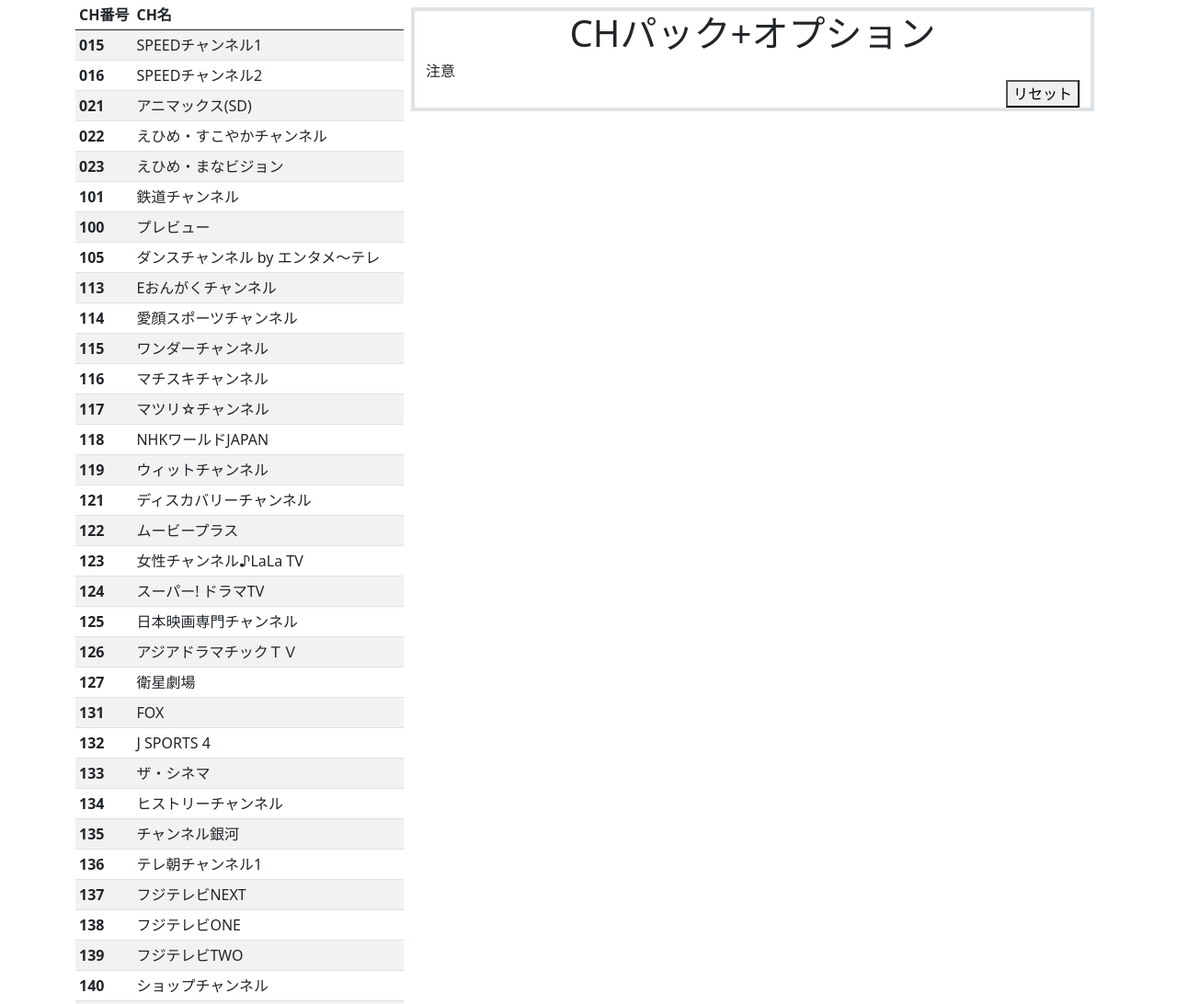
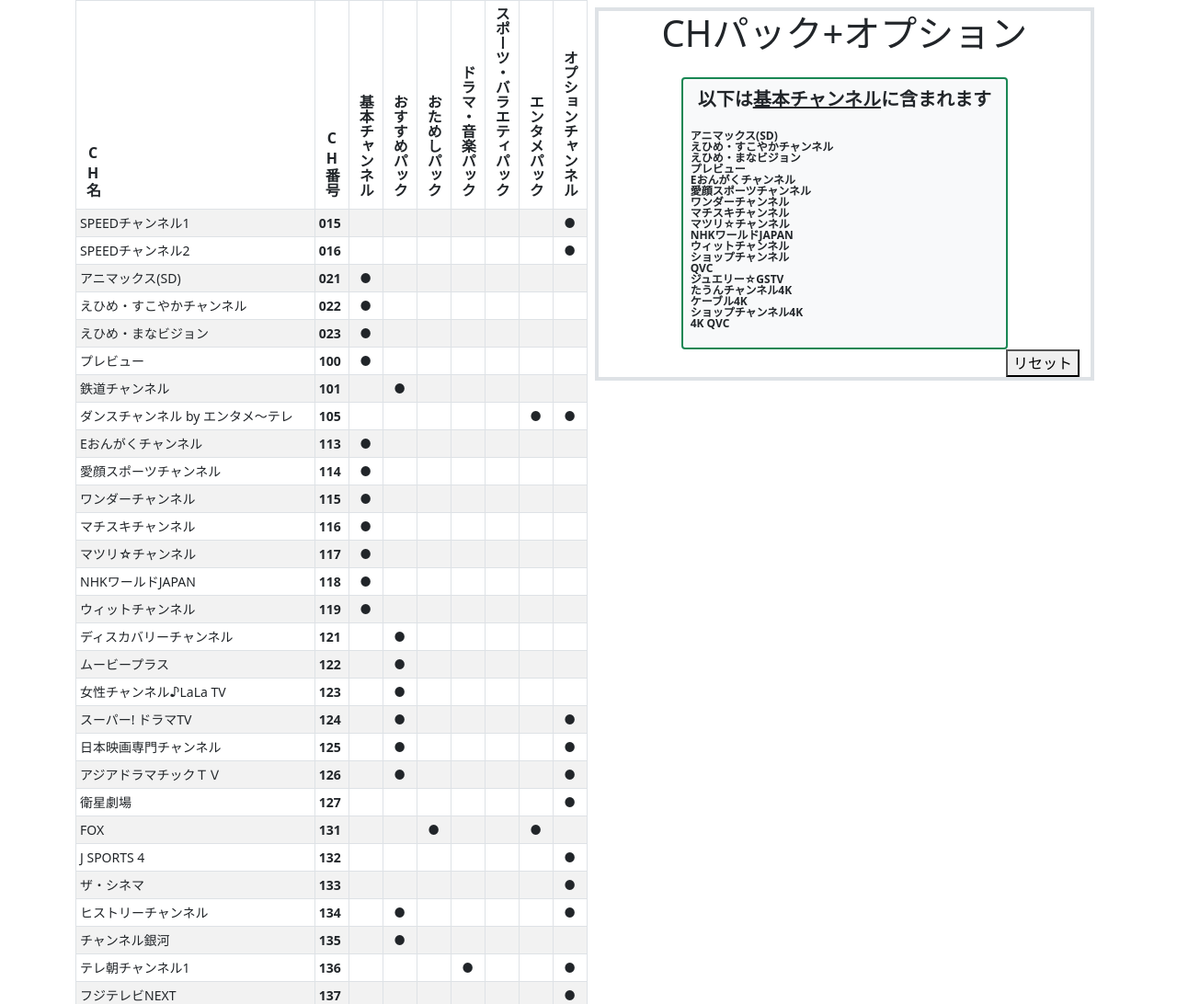
Before and after one commit to consomme67/eclipse, a plain HTML site: page index.html in a window 1280 px wide. Shown: the top 1092 px of the page at 92% size. Drawn offline with nearby package versions, Linux system fonts and the light colour scheme.

Commit message:
CHがどのパックに含まれるかの表示追加

```diff
--- a/ch_list.js
+++ b/ch_list.js
@@ -1,19 +1,19 @@
 const ch_list = [
 	{"chnum":15, "chname":"SPEEDチャンネル1", chelement:{option:["single","set"],set:[16]},price:{single:900, set:1200}},
 	{"chnum":16, "chname":"SPEEDチャンネル2", chelement:{option:["set"],set:[15]},price:{set:1200}}, //スピード1.2セットだと1200
-	{"chnum":21, "chname":"アニマックス(SD)", chelement:{},price:{}},
-	{"chnum":22, "chname":"えひめ・すこやかチャンネル", chelement:{},price:{}},
-	{"chnum":23, "chname":"えひめ・まなビジョン", chelement:{},price:{}},
+	{"chnum":21, "chname":"アニマックス(SD)", chelement:{kihon:[]},price:{}},
+	{"chnum":22, "chname":"えひめ・すこやかチャンネル", chelement:{kihon:[]},price:{}},
+	{"chnum":23, "chname":"えひめ・まなビジョン", chelement:{kihon:[]},price:{}},
+	{"chnum":100, "chname":"プレビュー", chelement:{kihon:[]},price:{}},
 	{"chnum":101, "chname":"鉄道チャンネル", chelement:{osu:[]},price:{}},
-	{"chnum":100, "chname":"プレビュー", chelement:{},price:{}},
 	{"chnum":105, "chname":"ダンスチャンネル by エンタメ～テレ", chelement:{option:["single"],ent:[]},price:{single:900}},
-	{"chnum":113, "chname":"Eおんがくチャンネル", chelement:{},price:{}},
-	{"chnum":114, "chname":"愛顔スポーツチャンネル", chelement:{},price:{}},
-	{"chnum":115, "chname":"ワンダーチャンネル", chelement:{},price:{}},
-	{"chnum":116, "chname":"マチスキチャンネル", chelement:{},price:{}},
-	{"chnum":117, "chname":"マツリ☆チャンネル", chelement:{},price:{}},
-	{"chnum":118, "chname":"NHKワールドJAPAN", chelement:{},price:{}},
-	{"chnum":119, "chname":"ウィットチャンネル", chelement:{},price:{}},
+	{"chnum":113, "chname":"Eおんがくチャンネル", chelement:{kihon:[]},price:{}},
+	{"chnum":114, "chname":"愛顔スポーツチャンネル", chelement:{kihon:[]},price:{}},
+	{"chnum":115, "chname":"ワンダーチャンネル", chelement:{kihon:[]},price:{}},
+	{"chnum":116, "chname":"マチスキチャンネル", chelement:{kihon:[]},price:{}},
+	{"chnum":117, "chname":"マツリ☆チャンネル", chelement:{kihon:[]},price:{}},
+	{"chnum":118, "chname":"NHKワールドJAPAN", chelement:{kihon:[]},price:{}},
+	{"chnum":119, "chname":"ウィットチャンネル", chelement:{kihon:[]},price:{}},
 	{"chnum":121, "chname":"ディスカバリーチャンネル", chelement:{osu:[]},price:{}},
 	{"chnum":122, "chname":"ムービープラス", chelement:{osu:[]},price:{}},
 	{"chnum":123, "chname":"女性チャンネル♪LaLa TV", chelement:{osu:[]},price:{}},
@@ -31,7 +31,7 @@
 	{"chnum":137, "chname":"フジテレビNEXT", chelement:{option:["single","set"],set:[138,139]},price:{single:1000,set:1500}},
 	{"chnum":138, "chname":"フジテレビONE", chelement:{sup:[],option:["set"],set:[137,139]},price:{set:1500}},
 	{"chnum":139, "chname":"フジテレビTWO", chelement:{sup:[],option:["set"],set:[137,138]},price:{set:1500}},
-	{"chnum":140, "chname":"ショップチャンネル", chelement:{},price:{}},
+	{"chnum":140, "chname":"ショップチャンネル", chelement:{kihon:[]},price:{}},
 	{"chnum":141, "chname":"ホームドラマチャンネル", chelement:{option:["single"], dor:[]},price:{single:600}},
 	{"chnum":142, "chname":"ナショナル ジオグラフィック", chelement:{ent:[], ote:[]},price:{}},
 	{"chnum":143, "chname":"旅チャンネル", chelement:{osu:[]},price:{}},
@@ -63,7 +63,7 @@
 	{"chnum":169, "chname":"J SPORTS 2", chelement:{osu:[],option:["set"],set:[132,158,168]},price:{set:2515}},
 	{"chnum":170, "chname":"ミュージック・ジャパンTV", chelement:{option:["single"]},price:{single:400}},
 	{"chnum":171, "chname":"海外アニメ！カートゥーンネットワーク", chelement:{osu:[]},price:{}},
-	{"chnum":172, "chname":"QVC", chelement:{},price:{}},
+	{"chnum":172, "chname":"QVC", chelement:{kihon:[]},price:{}},
 	{"chnum":173, "chname":"東映チャンネル", chelement:{option:["single"]},price:{single:1500}},
 	{"chnum":174, "chname":"KNTV", chelement:{option:["single"]},price:{single:3600}},
 	{"chnum":175, "chname":"歌謡ポップスチャンネル", chelement:{option:["single"], osu:[]},price:{single:800}},
@@ -74,14 +74,14 @@
 	{"chnum":181, "chname":"Mnet", chelement:{option:["single"]},price:{single:2300}},
 	{"chnum":182, "chname":"アニメシアターX (AT-X)", chelement:{option:["single"]},price:{single:1800}},
 	{"chnum":183, "chname":"ディズニー・チャンネル", chelement:{option:["single"]},price:{single:739}},
-	{"chnum":184, "chname":"KBS", chelement:{ent:[]},price:{}},
+	{"chnum":184, "chname":"KBS WORLD", chelement:{ent:[]},price:{}},
 	{"chnum":185, "chname":"日経CNBC", chelement:{option:["single"], osu:[]},price:{single:900}},
-	{"chnum":186, "chname":"アニマルチャンネル", chelement:{osu:[]},price:{}},
+	{"chnum":186, "chname":"アニマルプラネット", chelement:{osu:[]},price:{}},
 	{"chnum":187, "chname":"エンタメ～テレ☆", chelement:{option:["single"], ent:[]},price:{single:600}},
 	{"chnum":188, "chname":"テレ朝チャンネル2", chelement:{option:["single"], dor:[]},price:{single:6000}},
 	{"chnum":190, "chname":"日テレプラス", chelement:{sup:[]},price:{}},
 	{"chnum":191, "chname":"パチンコ☆パチスロTV!", chelement:{option:["single"]},price:{single:1000}},
-	{"chnum":192, "chname":"ジュエリー☆GSTV", chelement:{},price:{}},
+	{"chnum":192, "chname":"ジュエリー☆GSTV", chelement:{kihon:[]},price:{}},
 	{"chnum":195, "chname":"Ｖ☆パラダイス", chelement:{option:["single"]},price:{single:700}},
 	{"chnum":196, "chname":"囲碁・将棋チャンネル", chelement:{osu:[]},price:{}},
 	{"chnum":252, "chname":"日テレNEWS24", chelement:{sup:[], ote:[],option:["single"]},price:{single:480}},
@@ -89,10 +89,10 @@
 	{"chnum":291, "chname":"レッドチェリー", chelement:{option:["single","set"],set:[394]},price:{single:2500,set:3000}},
 	{"chnum":393, "chname":"レインボーチャンネル", chelement:{option:["single"]},price:{single:2300}},
 	{"chnum":394, "chname":"プレイボーイ チャンネル", chelement:{option:["single","set"],set:291},price:{single:2500,set:3000}},
-	{"chnum":400, "chname":"たうんチャンネル4K", chelement:{},price:{}},
-	{"chnum":401, "chname":"ケーブル4K", chelement:{},price:{}},
-	{"chnum":416, "chname":"ショップチャンネル4K", chelement:{},price:{}},
-	{"chnum":417, "chname":"4K QVC", chelement:{},price:{}},
+	{"chnum":400, "chname":"たうんチャンネル4K", chelement:{kihon:[]},price:{}},
+	{"chnum":401, "chname":"ケーブル4K", chelement:{kihon:[]},price:{}},
+	{"chnum":416, "chname":"ショップチャンネル4K", chelement:{kihon:[]},price:{}},
+	{"chnum":417, "chname":"4K QVC", chelement:{kihon:[]},price:{}},
 	{"chnum":418, "chname":"ザ・シネマ4K", chelement:{osu:[]},price:{}},
 	{"chnum":500, "chname":"イベントプレミアムチャンネル", chelement:{option:["single"]},price:{single:300}},
 
@@ -113,5 +113,6 @@
 	ote : {ch_list:[147,252,155,150,131,142,160],price:500},
 	dor : {ch_list:[136,188,141,155,150,161],price:500},
 	sup : {ch_list:[147,138,139,144,176,252,284],price:500},
-	ent : {ch_list:[131,142,160,187,105,178,184],price:500}
+	ent : {ch_list:[131,142,160,187,105,178,184],price:500},
+	kihon : {ch_list:[21,100,118,140,172,192]}
 };
--- a/index.css
+++ b/index.css
@@ -46,3 +46,12 @@
     opacity: 1;
   }
 }
+span{
+  writing-mode: vertical-rl;
+  text-orientation: upright;
+  margin: 2px;
+}
+
+td textarea {
+  vertical-align: middle;
+}
--- a/index.html
+++ b/index.html
@@ -4,21 +4,31 @@
     <meta charset="utf-8">
     <meta name="viewport" content="width=device-width, initial-scale=1">
 	<link rel="stylesheet" type="text/css" href="./index.css">
-
+	<title>V早見表</title>
 	<link href="https://cdn.jsdelivr.net/npm/bootstrap@5.0.0-beta1/dist/css/bootstrap.min.css" rel="stylesheet" integrity="sha384-giJF6kkoqNQ00vy+HMDP7azOuL0xtbfIcaT9wjKHr8RbDVddVHyTfAAsrekwKmP1" crossorigin="anonymous">
 
 </head>
 <body>
-<script type="text/javascript" src="https://ajax.googleapis.com/ajax/libs/jquery/1.9.1/jquery.min.js"></script>
+<!-- <script type="text/javascript" src="https://ajax.googleapis.com/ajax/libs/jquery/1.9.1/jquery.min.js"></script>
+ -->
 <div class="container">
 
 	<div class="d-flex bd-highlight mb-3">
 		<div class="table-responsive">
-			<table class="table table-striped table-hover table-sm">
+			<table class="table table-bordered table-striped table-hover table-sm">
 			  <thead>
 			    <tr>
-			      <th scope="col">CH番号</th>
-			      <th scope="col">CH名</th>
+			    	<th scope="col"><span>CH名</span></th>
+					<th scope="col"><span>CH番号</span></th>
+					<th scope="col"><span>基本チャンネル</span></th>
+					<th scope="col"><span>おすすめパック</span></th>
+					<th scope="col"><span>おためしパック</span></th>
+					<th scope="col"><span>ドラマ・音楽パック</span></th>
+					<th scope="col"><span>スポーツ・バラエティパック</span></th>
+					<th scope="col"><span>エンタメパック</span></th>
+					<th scope="col"><span>オプションチャンネル</span></th>
+
+
 			    </tr>
 			  </thead>
 			  <tbody id="data-table">
@@ -27,7 +37,8 @@
 		</div>
 
 		<div class="p-2 bd-highlight flex-grow-1 text-center">
-			<div class="sticky-top border border-4" >
+			<div class="sticky-top" >
+				<div class="border border-4">
 					<div>
 						<h1>CHパック+オプション</h1>
 						<div class="container d-flex justify-content-center h-70">
@@ -39,13 +50,43 @@
 							</div>
 						</div>
 						<div class="container h-20" id="ps">
-						<h1 class="p-0 m-0 text-start fs-6">注意</h1>
+							<h1 class="p-0 m-0 text-start fs-6"></h1>
 						</div>
 					</div>
-				<div id="price"></div>
+					<div style=width:50%;></div>
+
+					<div class="mt-3 badge bg-light text-dark border border-success border-2" style="text-align:left;">
+						<p class="p-2 fs-5">以下は<u>基本チャンネル</u>に含まれます</p>
+						<p>アニマックス(SD)<br>
+						えひめ・すこやかチャンネル<br>
+						えひめ・まなビジョン<br>
+						プレビュー<br>
+						Eおんがくチャンネル<br>
+						愛顔スポーツチャンネル<br>
+						ワンダーチャンネル<br>
+						マチスキチャンネル<br>
+						マツリ☆チャンネル<br>
+						NHKワールドJAPAN<br>
+						ウィットチャンネル<br>
+						ショップチャンネル<br>
+						QVC<br>
+						ジュエリー☆GSTV<br>
+						たうんチャンネル4K<br>
+						ケーブル4K<br>
+						ショップチャンネル4K<br>
+						4K QVC<br>
+						</p>
+					</div>
+
+					<div class="me-3" id="price" style="text-align:right;"></div>
 					<div class="container reset_button">
 						<button onclick="reset_button()">リセット</button>
 					</div>
+				</div>
+				<div class="container" style="justify-content: left;;">
+
+				</div>
+
 			</div>
 		</div>
 
--- a/index.js
+++ b/index.js
@@ -8,6 +8,7 @@
 	dor:[],
 	sup:[],
 	ent:[],
+	kihon:[],
 	opt:[]
 };
 
@@ -17,9 +18,18 @@
 	dor:false,
 	sup:false,
 	ent:false,
+	kihon:false,
 	opt:false
 };
 
+let working_items = {
+	osusume:[],
+	otegaru:[],
+	doraon:[],
+	supobara:[],
+	entame:[],
+	option:[]
+}
 let option = [];
 
 let tableEle = document.getElementById('data-table');
@@ -34,46 +44,104 @@
 	tr.id = "tableId_" + `${i}`;
 	tr.classList = "toggle";
 	tr.classList.add("hit");
+	tr.classList.add("small")
 	tr.onclick = test;
 	//tr.onclick = func(arguments[0]);
 	tableEle.appendChild(tr);
 
 
-	let th = document.createElement('th');
-	let td = document.createElement("td");
+	let numtd = document.createElement('th');
+	let nametd = document.createElement('td');
 
-	th.scope = "row";
+	let kihontd = document.createElement('th');
+	let osutd = document.createElement('td');
+	let otetd = document.createElement('td');
+	let dortd = document.createElement('td');
+	let suptd = document.createElement('td');
+	let enttd = document.createElement('td');
+	let opttd = document.createElement('td');
+
+	nametd.scope = "row";
 	if (ch_list[i].chnum < 100){
-		console.log("aaa");
-		th.innerHTML = `0${ch_list[i].chnum}`;
+//		console.log("aaa");
+		numtd.innerHTML = `0${ch_list[i].chnum}`;
 	}else{
-		console.log("bbb");
-		th.innerHTML = ch_list[i].chnum;
+//		console.log("bbb");
+		numtd.innerHTML = ch_list[i].chnum;
 	}
 
-	td.innerHTML = ch_list[i].chname;
+	nametd.innerHTML = ch_list[i].chname;
 
-	tr.appendChild(th);
-	tr.appendChild(td);
+	for (let key in ch_list[i].chelement){
+		if (key == "kihon"){
+			let Textnode = document.createTextNode("●")
+			kihontd.appendChild(Textnode);
+			kihontd.style.textAlign = "center";
+		}
+		if (key == "osu"){
+			let Textnode = document.createTextNode("●")
+			osutd.appendChild(Textnode);
+			osutd.style.textAlign = "center";
+		}
+		if (key == "ote"){
+			let Textnode = document.createTextNode("●")
+			otetd.appendChild(Textnode);
+			otetd.style.textAlign = "center";
+		}
+		if (key == "dor"){
+			let Textnode = document.createTextNode("●")
+			dortd.appendChild(Textnode);
+			dortd.style.textAlign = "center";
+		}
+		if (key == "sup"){
+			let Textnode = document.createTextNode("●")
+			suptd.appendChild(Textnode);
+			suptd.style.textAlign = "center";
+		}
+		if (key == "ent"){
+			let Textnode = document.createTextNode("●")
+			enttd.appendChild(Textnode);
+			enttd.style.textAlign = "center";
+		}
+		if (key == "option"){
+			let Textnode = document.createTextNode("●")
+			opttd.appendChild(Textnode);
+			opttd.style.textAlign = "center";
+		}
+	}
+
+	tr.appendChild(nametd);
+	tr.appendChild(numtd);
+	tr.appendChild(kihontd);
+	tr.appendChild(osutd);
+	tr.appendChild(otetd);
+	tr.appendChild(dortd);
+	tr.appendChild(suptd);
+	tr.appendChild(enttd);
+	tr.appendChild(opttd);
+
 
 }
 
 function test(e){
-
+	console.log(e);
+	console.log(e.path[1].id)
 	packDiv.innerHTML = "";
 	optDiv.innerHTML = "";
 	psDiv.innerHTML = "";
 	priceDiv.innerHTML = "";
 	//console.log(`aaa:${option}`)
-	console.log(e.path[1].id);
+//	console.log(e.path[1].id);
 
 	let selectID = e.path[1].id;
+	console.log(`ca1:${selectID}`);
 	let ele = document.getElementById(selectID);
+	console.log(ele);
 	//選択した行を色変更class追加・削除
 	ele.classList.toggle('active');
 
-	let mmm = parseInt(ele.firstElementChild.innerHTML);
-	console.log("-------");
+	let mmm = parseInt(ele.children[1].innerHTML);
+//	console.log("-------");
 	if(pool_ch.includes(mmm)){
 		let index = pool_ch.indexOf(mmm);
 		if (index > -1) {
@@ -85,7 +153,8 @@
 		pool_ch.push(mmm);
 		add(mmm);
 	}
-	console.log(`selected_chList :${pool_ch}`);
+	console.log(`ca2:${mmm}`)
+//	console.log(`selected_chList :${pool_ch}`);
 
 
 	//各パックごとのoptionCHリストを作成✓
@@ -95,10 +164,10 @@
 	option = judge();
 
 	for (let keyname in set_items){
-		if (keyname != 'opt' && judge_items[keyname] == true){
-			create_div(keyname);
+		if (keyname != 'kihon' && keyname != 'opt' && judge_items[keyname] == true){
+			create_div(keyname,mmm);
 		}else if (keyname == 'opt' && judge_items[keyname] == true){
-			create_div(keyname);
+			create_div(keyname,mmm);
 		}
 	}
 
@@ -108,7 +177,7 @@
 	total_div(total);
 	//console.log(total);
 
-	console.log(option);
+//	console.log(option);
 	//create_div();
 }
 
@@ -138,10 +207,13 @@
 		if (key == "ent"){
 			set_items["ent"].push(mmm);
 		}
+		if (key == "kihon"){
+			set_items["kihon"].push(mmm)
+		}
 		if (key == "option"){
 			set_items["opt"].push(mmm);
 		}
-		console.log(`func_add-${key} :${set_items[key]}`);
+//		console.log(`func_add-${key} :${set_items[key]}`);
 	}
 
 };
@@ -176,13 +248,14 @@
 		dor:false,
 		sup:false,
 		ent:false,
+		//kihon:false,
 		opt:false
 	};
 
 	//optをいじる際に一旦optionにコピーしてから使う
 	option = set_items["opt"].concat();
 	//console.log(`bbb:${option}`);
-	console.log("===");
+//	console.log("===");
 	//console.log(judge_items);
 	if (set_items["osu"].length != 0){
 		judge_items["osu"] = true;
@@ -247,12 +320,17 @@
 	}
 }
 
-function create_div(keyname){
+function create_div(keyname,mmm){
 	let available = document.getElementById("Available-pack");
 	let option_list = document.getElementById("option-list");
 	let div = document.createElement("div");
 	let h1 = document.createElement("h1");
-	h1.classList = 'fs-5'
+	let p = document.createElement("p");
+
+	let index = getIndex(mmm,ch_list,"chnum");
+	let namenode = document.createTextNode(ch_list[index].chname);
+
+	h1.classList = 'fs-5';
 	div.id = keyname;
 	div.classList = 'border border-3 round mt-2 ml-1 p-1 mb-2';
 	if (keyname == "osu"){
@@ -298,9 +376,11 @@
 		for (let i = 0; i < option.length; i++){
 			let index = getIndex(option[i], ch_list, "chnum")
 			let name = ch_list[index].chname;
-			let p = document.createElement("p");
+//			let p = document.createElement("p");
 			let chnode = document.createTextNode(name);
+			let br = document.createElement("br");
 			p.appendChild(chnode);
+			p.appendChild(br);
 			div.appendChild(p);
 		}
 		option_list.appendChild(div);
@@ -310,7 +390,7 @@
 function total_div(price){
 	let div = document.getElementById("price");
 	let p = document.createElement("p");
-	let textnode = document.createTextNode(`合計 ${price}`);
+	let textnode = document.createTextNode(`合計 ${price} 円(税込)`);
 	p.appendChild(textnode);
 	div.appendChild(p);
 }
@@ -327,7 +407,7 @@
 	price = 0;
 	let ji = judge_items;
 	for (let key in ji){
-		if(key != "opt" && judge_items[key] == true){
+		if(key != "kihon" && key != "opt" && judge_items[key] == true){
 			price = price + pack_list[key].price
 		}
 	}
@@ -337,41 +417,37 @@
 function price_option(option_list){
 	let price = 0;
 	let opt = option_list.concat();
-	console.log(`before:${opt}`);
 	opt = opt.sort(f);
-	console.log(`after;${opt}`);
+//optがあれば"single"か"set"は判定
 	for (let i = 0; i < opt.length; i ++){
-		console.log(`a:${i}`);
 		let index = getIndex(opt[i],ch_list,"chnum")
 		if(index == -1){
-			console.log(`Error:${opt[i]}`);
 			continue;
 		}
 		let cl = ch_list[index]
+//"set"の場合、相方がいるかの確認。存在すれば相方を消してセット料金を出す。
 		if (cl.chelement.option.includes("set")){
-			console.log(`b;${opt[i]}`);
-			let target = cl.chelement.set;
-			console.log(`target:${target}`);
+			for (let j = 0; j < ch_list[0].chelement.set.length; j ++){
+				let target = cl.chelement.set[j];
 				if (opt.includes(target)){
 					for (let key in opt){
 						if (opt.includes(target)){
 							let reindex = opt.indexOf(target);
-
 							opt.splice(reindex, 1);
 						}
 					}
 					price = price + cl.price.set;
+//"set"で相方いなくとも"single"料金が存在しなければ単体でもセット料金を出す。"
 				}else{
-				console.log("d");
 					if (!cl.chelement.option.includes("single")){
 						price = price + cl.price.set;
 					}else{
 						price = price + cl.price.single;
 					}
-				console.log(`d:${price}`);
 				}
+			}
+//"setがなければ"single"料金で
 		}else{
-			console.log("c");
 			price = price + cl.price.single;
 		}
 	}
```
Lines whose indentation alone changed are shown as unchanged.
